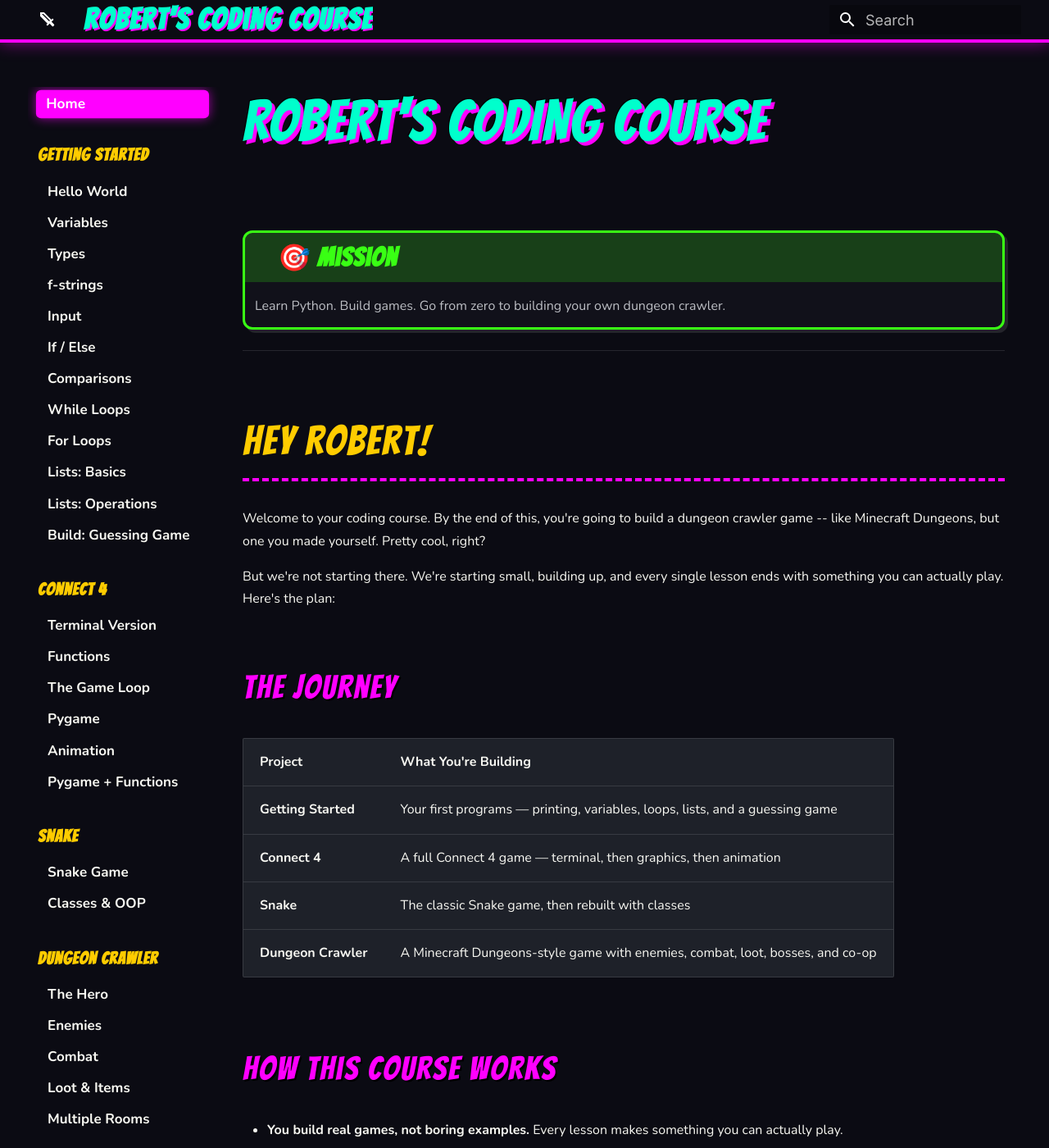
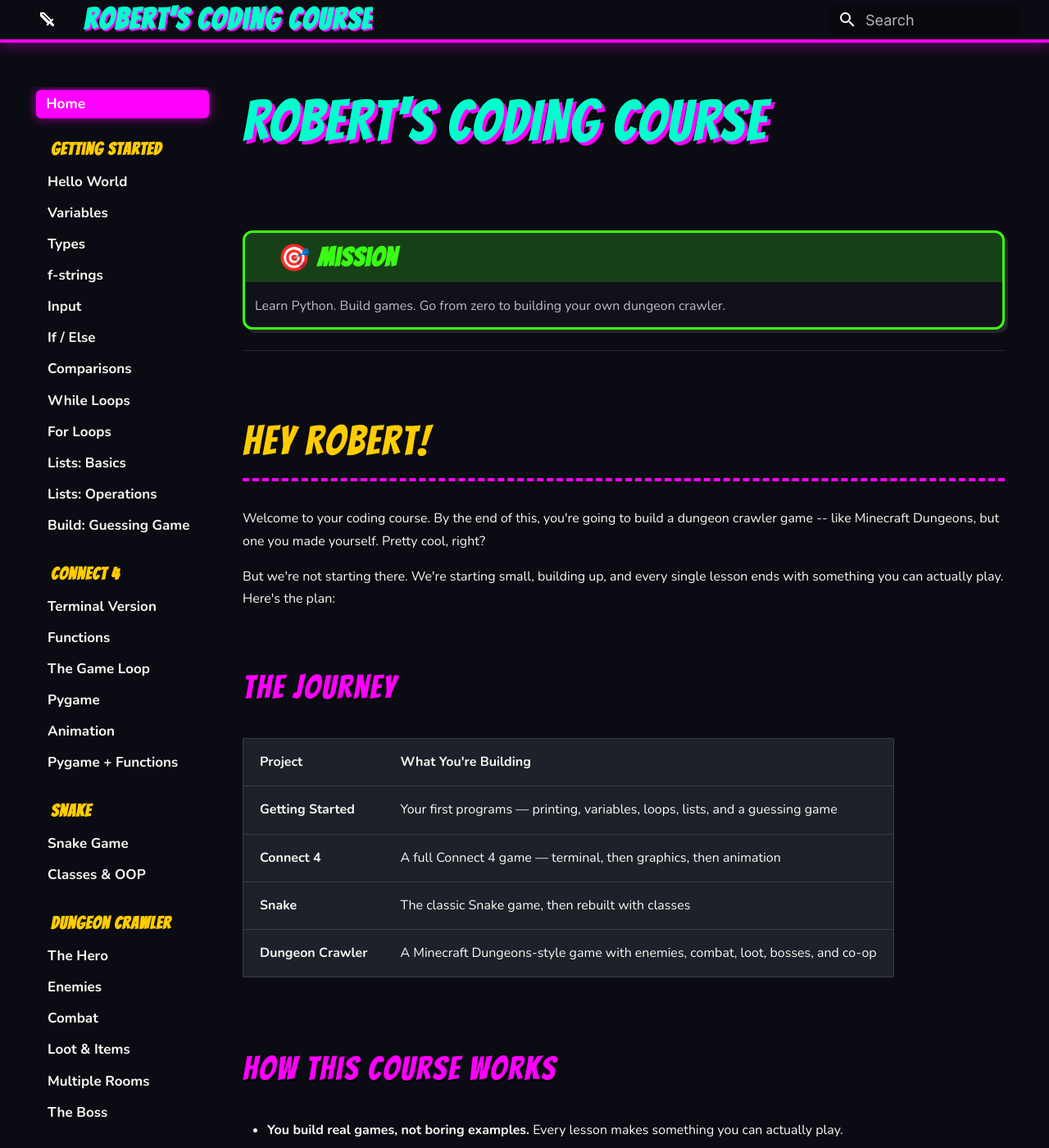
Before and after one commit to agentjuice/roberts-coding-course, an MkDocs documentation site: the page built from docs/index.md, in a window 1280 px wide and 1400 px high. Shown: the whole window at 82% size. Built offline with MkDocs 1.6.1 and Material for MkDocs 9.7.7, drawn with Linux system fonts in a browser that asks for light colours.

Commit message:
Fix mobile section header margins and left padding

```diff
--- a/docs/stylesheets/gamer23.css
+++ b/docs/stylesheets/gamer24.css
@@ -159,8 +159,9 @@ body, .md-content, .md-typeset {
   color: #ffcc00 !important;
   font-family: 'Bangers', cursive !important;
   letter-spacing: 1px;
-  margin-top: 1.2em;
-  padding-left: 0 !important;
+  margin-top: 0.5em !important;
+  margin-bottom: 0 !important;
+  padding-left: 0.8rem !important;
   width: 100% !important;
 }
 .md-nav__item--section > .md-nav__link:hover {
--- a/mkdocs.yml
+++ b/mkdocs.yml
@@ -78,4 +78,4 @@ extra:
   social: []
 
 extra_css:
-  - stylesheets/gamer23.css
+  - stylesheets/gamer24.css
```
Also changed, not shown: docs/images/mobile-nav4.png (added), docs/images/mobile-nav5.png (added).
